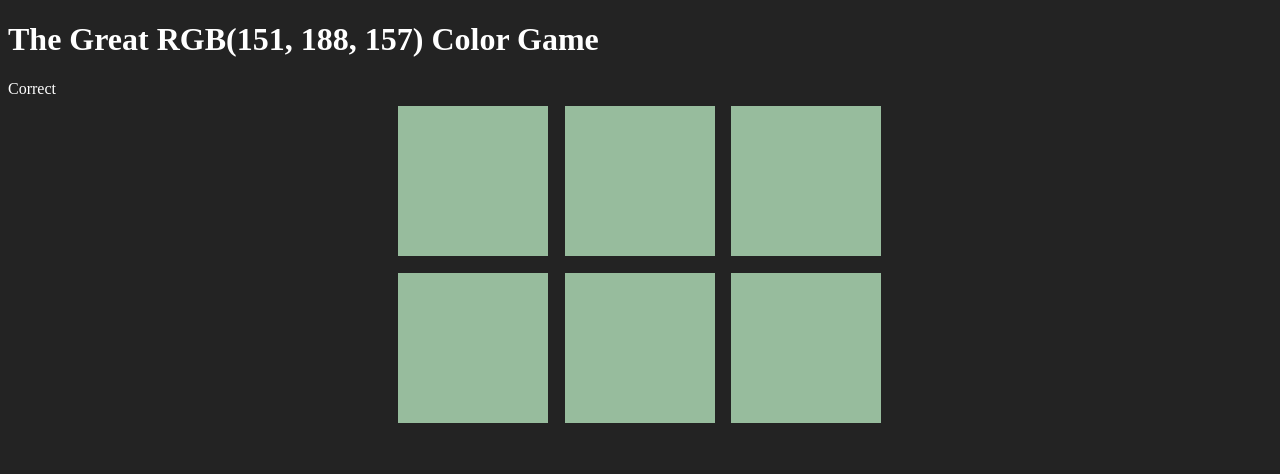
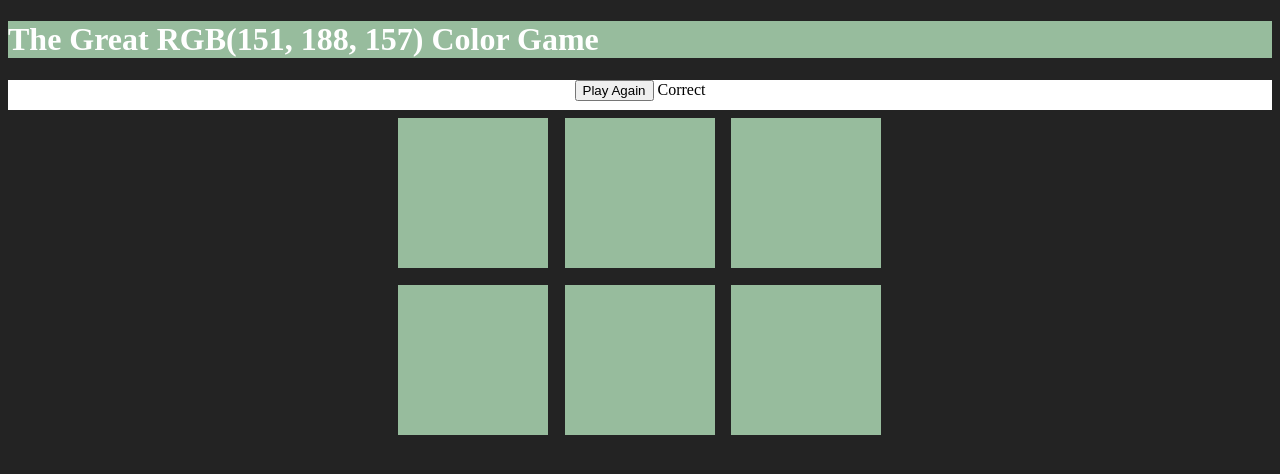
Before and after one commit to rs214/rgbcolorgame, a plain HTML site: page index.html in a window 1280 px wide. Both pictures are taken after a click on the element 473 px from the left and 163 px from the top of the page. Drawn offline with Linux system fonts and the light colour scheme.

Commit message:
add reset button functionality

```diff
--- a/colorGame.css
+++ b/colorGame.css
@@ -19,6 +19,8 @@ h1 {
   color: white;
 }
 
-span {
-  color: white;
+#stripe {
+  background: white;
+  height: 30px;
+  text-align: center;
 }
--- a/colorGame.js
+++ b/colorGame.js
@@ -4,6 +4,8 @@ var squares = document.querySelectorAll(".square");
 var pickedColor = pickColor();
 var currentColor = document.getElementById("currentColor");
 var messageDisplay = document.querySelector("#message");
+var h1 = document.querySelector("h1");
+var resetButton = document.querySelector("#reset");
 
 currentColor.textContent = pickedColor.toUpperCase();
 
@@ -22,10 +24,29 @@ for (var i = 0; i < squares.length; i++) {
     }
     else {
       messageDisplay.textContent = "Correct";
+      resetButton.textContent = "Play Again";
       changeColors(clickedColor);
+      h1.style.backgroundColor = clickedColor;
     }
   });
 }
+
+resetButton.addEventListener("click", function() {
+  //generate all new colors
+  colors = generateRandomColors(6)
+  //pick new random color from array
+  pickedColor = pickColor();
+  //change color display to match new colors
+  currentColor.textContent = pickedColor;
+  //change colors of squares on the page
+  for (var i = 0; i < squares.length; i++) {
+    squares[i].style.backgroundColor = colors[i];
+  }
+  //get rid of h1 background color
+  h1.style.backgroundColor = "#232323"
+  //reset text of button to New Colors
+  resetButton.textContent = "New Colors";
+})
 
 function changeColors(color) {
   //loop through all squares
@@ -36,7 +57,6 @@ function changeColors(color) {
 }
 
 function pickColor() {
-  console.log(colors.length + 1)
   var random = Math.floor(Math.random() * colors.length);
   return colors[random];
 }
@@ -44,13 +64,13 @@ function pickColor() {
 function generateRandomColors(num) {
   // goal: return an array of random colors
   //make array
-  var randomColorsArray = [];
+  var arr = [];
   //add num random colors to array
     for (var i = 0; i < num; i++) {
-      randomColorsArray.push(randomColor())
+      arr.push(randomColor())
     }
   //return array;
-  return randomColorsArray;
+  return arr;
 
 }
 
--- a/index.html
+++ b/index.html
@@ -6,7 +6,8 @@
 </head>
 <body>
   <h1>The Great <span id="currentColor">RBG</span> Color Game</h1>
-  <div>
+  <div id ="stripe">
+    <button id="reset">New Colors</button>
     <span id="message"></span>
   </div>
     <div id="square-container">
```
